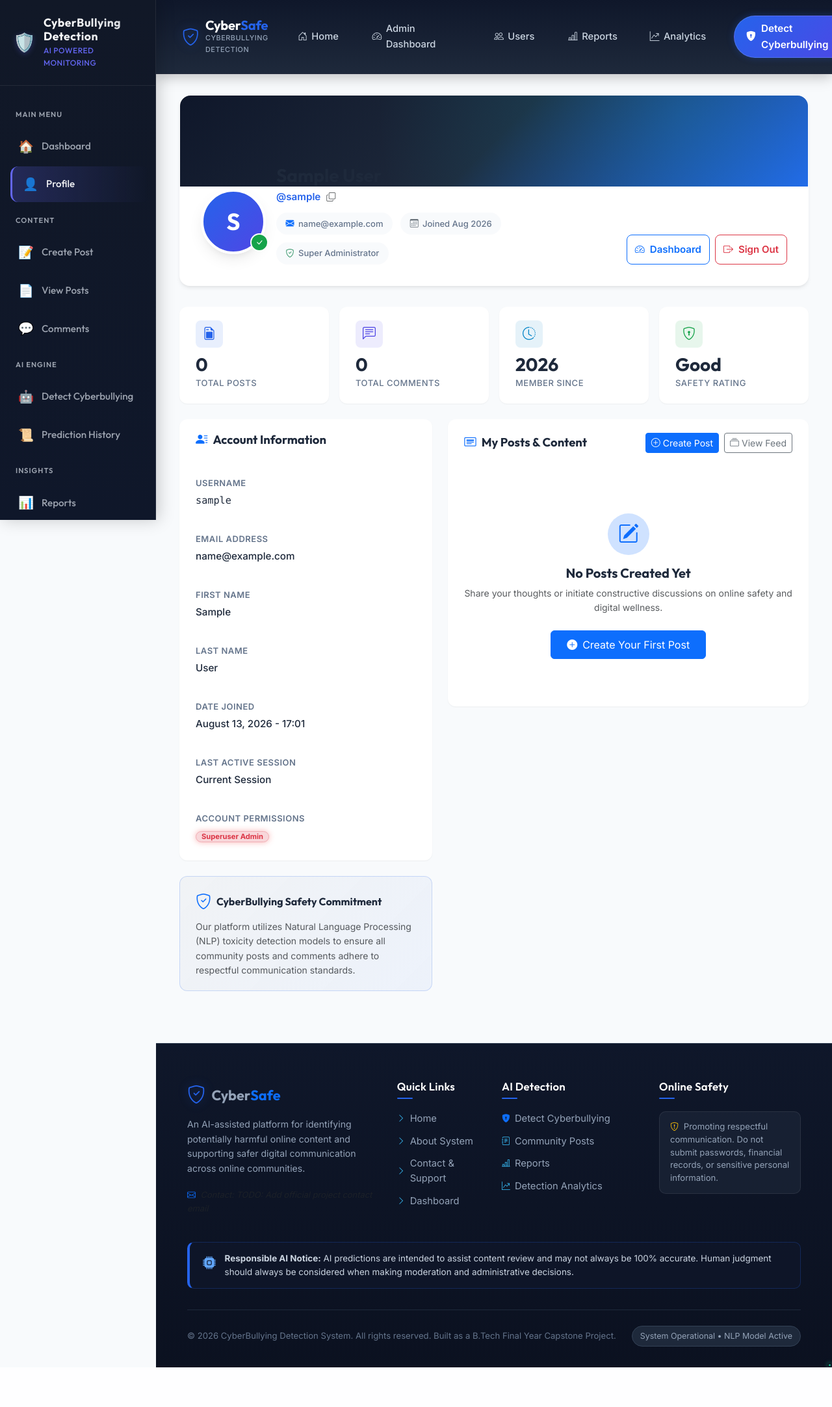
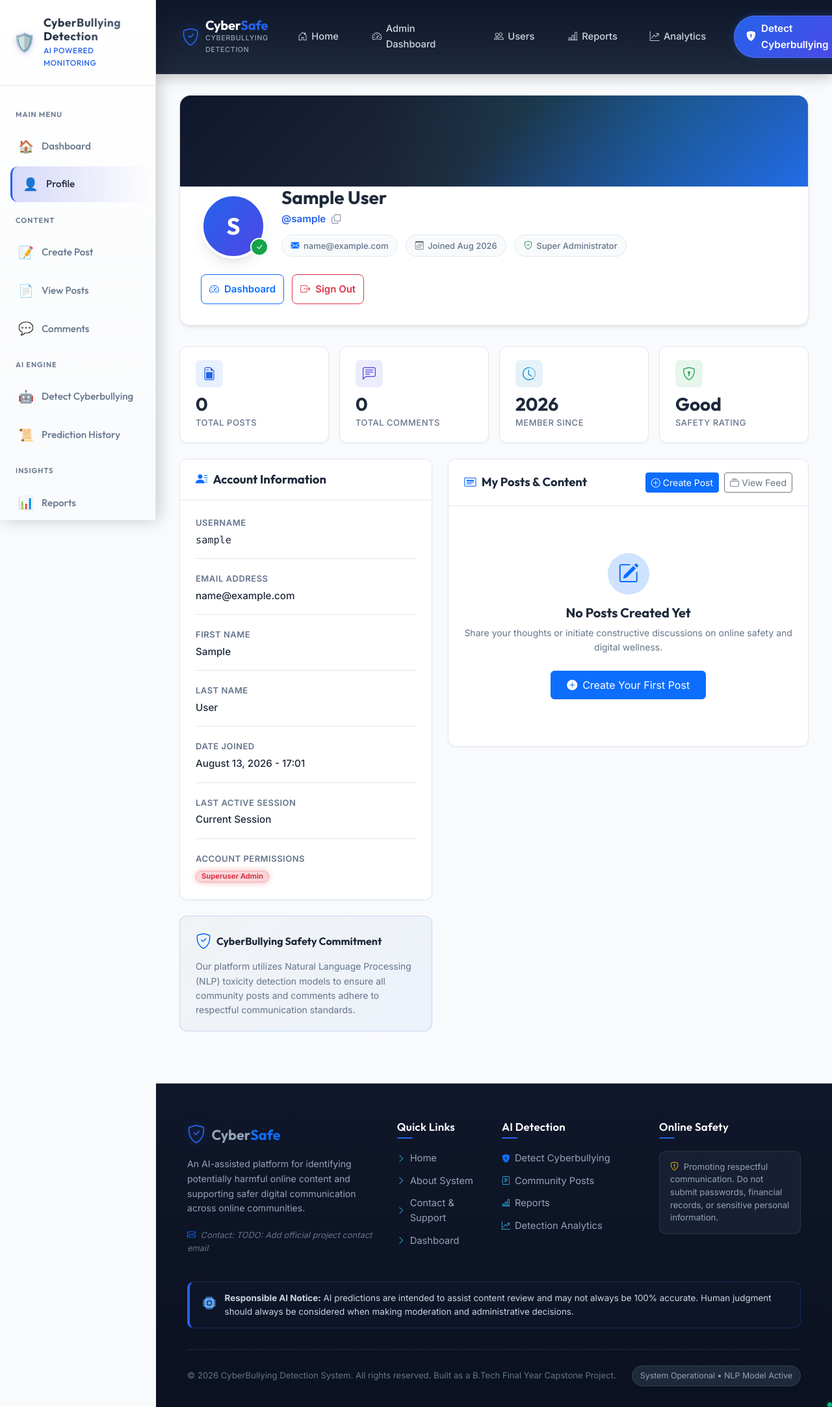
Before and after one commit to gayathriappalreddy23-afk/CyberBullyingDetectionSystem, a Django app: page /accounts/profile/ in a window 1280 px wide. Shown: the whole page at 65% size. Before the commit the page ends 2104 px from the top, so only its background shows below. Run offline with Django 4.2, Linux system fonts and the light colour scheme; the visitor is signed in with stand-in values (Sample User, id 1); data that the repository does not hold is empty; grey boxes are pictures that could not be loaded.

Commit message:
update the changes

```diff
--- a/static/css/about.css
+++ b/static/css/about.css
@@ -42,7 +42,7 @@
    2. Objective & Module Cards
    -------------------------------------------------------------------------- */
 .about-card {
-    background: #FFFFFF;
+    background: var(--card-bg);
     border: 1px solid #E2E8F0;
     border-radius: 16px;
     padding: 1.75rem;
@@ -116,7 +116,7 @@
    4. Tech Stack Badges
    -------------------------------------------------------------------------- */
 .tech-category-card {
-    background: #FFFFFF;
+    background: var(--card-bg);
     border: 1px solid #E2E8F0;
     border-radius: 16px;
     padding: 1.5rem;
@@ -141,7 +141,7 @@
    5. Limitations & Responsible AI Boxes
    -------------------------------------------------------------------------- */
 .limitation-item {
-    background: #FFFFFF;
+    background: var(--card-bg);
     border: 1px solid #E2E8F0;
     border-left: 4px solid #F59E0B;
     border-radius: 12px;
--- a/static/css/dashboard.css
+++ b/static/css/dashboard.css
@@ -551,7 +551,7 @@
     width: 85%;
     height: 100%;
     border-radius: 999px;
-    background: #ffffff;
+    background: var(--card-bg);
     box-shadow: 0 0 8px rgba(255, 255, 255, 0.4);
 }
 
--- a/static/css/home.css
+++ b/static/css/home.css
@@ -137,7 +137,7 @@
    2. Awareness & Problem Section
    -------------------------------------------------------------------------- */
 .awareness-card {
-    background: #FFFFFF;
+    background: var(--card-bg);
     border: 1px solid #E2E8F0;
     border-radius: 16px;
     padding: 1.75rem;
@@ -167,7 +167,7 @@
    3. Workflow Section
    -------------------------------------------------------------------------- */
 .workflow-step-card {
-    background: #FFFFFF;
+    background: var(--card-bg);
     border: 1px solid #E2E8F0;
     border-radius: 16px;
     padding: 1.75rem 1.25rem;
@@ -197,7 +197,7 @@
    4. Features Section
    -------------------------------------------------------------------------- */
 .feature-box {
-    background: #FFFFFF;
+    background: var(--card-bg);
     border: 1px solid #E2E8F0;
     border-radius: 16px;
     padding: 1.5rem;
@@ -227,7 +227,7 @@
    5. Role Cards
    -------------------------------------------------------------------------- */
 .role-card {
-    background: #FFFFFF;
+    background: var(--card-bg);
     border: 1px solid #E2E8F0;
     border-radius: 18px;
     padding: 2rem 1.5rem;
@@ -280,7 +280,7 @@
     font-weight: 600;
     font-size: 1.05rem;
     color: #0F172A;
-    background-color: #FFFFFF;
+    background-color: var(--card-bg);
     padding: 1.2rem 1.5rem;
     box-shadow: none !important;
 }
--- a/static/css/main.css
+++ b/static/css/main.css
@@ -37,10 +37,12 @@
     --background-color: #F8FAFC;
     --card-bg: #FFFFFF;
     --surface-color: #FFFFFF;
+    --input-bg: #FFFFFF;
     --text-color: #1E293B;
     --text-muted: #64748B;
     --border-color: #E2E8F0;
     --border-darker: #CBD5E1;
+    --heading-color: #0F172A;
 
     /* Dark Theme Elements for Navigation & Sidebar */
     --dark-surface: #0F172A;
@@ -73,6 +75,21 @@
     --transition-normal: 0.25s ease;
 }
 
+/* Dark Theme Overrides */
+[data-theme="dark"] {
+    --background-color: #0F172A;
+    --card-bg: #1E293B;
+    --surface-color: #1E293B;
+    --input-bg: #1E293B;
+    --text-color: #F8FAFC;
+    --text-muted: #CBD5E1;
+    --border-color: #334155;
+    --border-darker: #475569;
+    --heading-color: #FFFFFF;
+    --shadow-sm: 0 1px 2px 0 rgba(0, 0, 0, 0.3);
+    --shadow-md: 0 4px 6px -1px rgba(0, 0, 0, 0.4), 0 2px 4px -2px rgba(0, 0, 0, 0.3);
+}
+
 /* --------------------------------------------------------------------------
    2. Reset & Typography
    -------------------------------------------------------------------------- */
@@ -94,12 +111,17 @@ body {
     -webkit-font-smoothing: antialiased;
     -moz-osx-font-smoothing: grayscale;
     overflow-x: hidden;
+    transition: background-color var(--transition-normal), color var(--transition-normal);
+}
+
+.card, .glass-card, .custom-alert, input, textarea, select, button {
+    transition: background-color var(--transition-normal), color var(--transition-normal), border-color var(--transition-normal), box-shadow var(--transition-normal);
 }
 
 h1, h2, h3, h4, h5, h6, .brand-name {
     font-family: var(--font-heading);
     font-weight: 700;
-    color: var(--text-color);
+    color: var(--heading-color);
 }
 
 a {
@@ -110,6 +132,46 @@ a {
 
 a:hover {
     color: var(--primary-hover);
+}
+
+/* Override Bootstrap Utility Classes for Theme Support */
+.text-dark, .text-black, .text-body {
+    color: var(--text-color) !important;
+}
+
+.text-muted {
+    color: var(--text-muted) !important;
+}
+
+.bg-white {
+    background-color: var(--card-bg) !important;
+}
+
+.bg-light {
+    background-color: var(--background-color) !important;
+}
+
+/* --------------------------------------------------------------------------
+   3. Forms & Tables Theme Support
+   -------------------------------------------------------------------------- */
+input, textarea, select, option {
+    background-color: var(--input-bg);
+    color: var(--text-color);
+    border-color: var(--border-color);
+}
+
+table {
+    color: var(--text-color);
+    background-color: var(--card-bg);
+}
+
+th {
+    color: var(--heading-color);
+}
+
+td, tr {
+    color: var(--text-color);
+    border-color: var(--border-color);
 }
 
 /* --------------------------------------------------------------------------
--- a/static/css/posts.css
+++ b/static/css/posts.css
@@ -411,7 +411,7 @@ textarea.form-control {
 .img-preview-current {
     object-fit: contain;
     border: 2px solid var(--bs-gray-200, #E2E8F0);
-    background-color: #fff;
+    background-color: var(--card-bg);
     padding: 0.25rem;
 }
 
--- a/static/css/profile.css
+++ b/static/css/profile.css
@@ -9,17 +9,15 @@
 }
 
 /* Header Banner Card */
-.profile-header-card {
-    background: var(--card-bg, #FFFFFF);
+.profile-card {
+    background-color: var(--card-bg);
     border: 1px solid var(--border-color, #E2E8F0);
     border-radius: var(--radius-lg, 16px);
     box-shadow: var(--shadow-md, 0 4px 6px -1px rgba(0, 0, 0, 0.08));
-    /* Removed overflow:hidden — it was clipping the avatar and username */
-    overflow: visible;
     margin-bottom: 2rem;
 }
 
-.profile-cover-banner {
+.profile-cover {
     height: 140px;
     background: linear-gradient(135deg, #0F172A 0%, #1E293B 50%, #2563EB 100%);
     position: relative;
@@ -27,28 +25,35 @@
     overflow: hidden;
 }
 
-.profile-cover-banner::after {
+.profile-cover::after {
     content: '';
     position: absolute;
     inset: 0;
     background: radial-gradient(circle at 80% 20%, rgba(6, 182, 212, 0.2) 0%, transparent 60%);
 }
 
-.profile-header-content {
+.profile-body {
     padding: 0 2rem 2rem 2rem;
-    position: relative;
-    /* Avatar overlaps cover by ~50px: half of 100px avatar = 50px */
-    margin-top: -50px;
-    /* Ensure content is on top of the cover */
-    z-index: 2;
+    display: flex;
+    justify-content: space-between;
+    align-items: flex-end;
+    flex-wrap: wrap;
+    gap: 1.5rem;
 }
 
-.profile-avatar-wrapper {
+.profile-main {
+    display: flex;
+    align-items: flex-end;
+    gap: 1.5rem;
+}
+
+.profile-avatar {
     position: relative;
     display: inline-block;
-    margin-bottom: 1rem;
-    /* Ensure avatar sits on top of the cover gradient */
+    /* Pull only the avatar up slightly to overlap the cover */
+    margin-top: -40px;
     z-index: 3;
+    flex-shrink: 0;
 }
 
 .profile-avatar-circle {
@@ -76,22 +81,25 @@
     border-radius: 50%;
     background-color: var(--success-color, #16A34A);
     color: #FFFFFF;
-    border: 2.5px solid #FFFFFF;
+    border: 2.5px solid var(--card-bg);
     display: flex;
     align-items: center;
     justify-content: center;
     font-size: 0.75rem;
 }
 
+.profile-info {
+    position: relative;
+    z-index: 2;
+    padding-bottom: 0.2rem;
+}
+
 .profile-user-name {
     font-family: var(--font-heading, 'Outfit', sans-serif);
     font-size: 1.75rem;
     font-weight: 700;
-    /* Use a dark color — text sits on white card area below the cover */
-    color: var(--text-color, #1E293B);
+    color: var(--text-color);
     margin-bottom: 0.25rem;
-    position: relative;
-    z-index: 3;
 }
 
 .profile-user-handle {
@@ -249,11 +257,18 @@
 
 .info-value {
     font-size: 0.95rem;
-    color: var(--text-color, #1E293B);
+    color: var(--text-color);
     font-weight: 500;
 }
 
 /* Quick Action Buttons */
+.profile-actions {
+    display: flex;
+    gap: 0.75rem;
+    flex-wrap: wrap;
+    flex-shrink: 0;
+}
+
 .profile-action-btn {
     height: 46px;
     border-radius: var(--radius-sm, 8px);
--- /dev/null
+++ b/static/js/theme.js
@@ -0,0 +1,46 @@
+/**
+ * Theme toggling logic
+ */
+document.addEventListener('DOMContentLoaded', () => {
+    const themeToggleBtn = document.getElementById('themeToggle');
+
+    // Check if the toggle button exists on the page
+    if (themeToggleBtn) {
+
+        // Function to update the icon based on current theme
+        const updateIcon = (theme) => {
+            if (theme === 'dark') {
+                themeToggleBtn.innerHTML = '☀️';
+                themeToggleBtn.setAttribute('aria-label', 'Switch to light mode');
+                themeToggleBtn.setAttribute('title', 'Switch to light mode');
+            } else {
+                themeToggleBtn.innerHTML = '🌙';
+                themeToggleBtn.setAttribute('aria-label', 'Switch to dark mode');
+                themeToggleBtn.setAttribute('title', 'Switch to dark mode');
+            }
+        };
+
+        // Determine current theme (from data attribute set by head script)
+        const currentTheme = document.documentElement.getAttribute('data-theme') || 'light';
+        updateIcon(currentTheme);
+
+        // Add click listener
+        themeToggleBtn.addEventListener('click', () => {
+            const isDark = document.documentElement.getAttribute('data-theme') === 'dark';
+            const newTheme = isDark ? 'light' : 'dark';
+
+            // Set the attribute
+            if (newTheme === 'dark') {
+                document.documentElement.setAttribute('data-theme', 'dark');
+            } else {
+                document.documentElement.removeAttribute('data-theme');
+            }
+
+            // Save to local storage
+            localStorage.setItem('theme', newTheme);
+
+            // Update the icon
+            updateIcon(newTheme);
+        });
+    }
+});
--- a/templates/accounts/profile.html
+++ b/templates/accounts/profile.html
@@ -4,7 +4,7 @@
 {% block title %}My Profile | CyberBullying Detection System{% endblock title %}
 
 {% block extra_css %}
-    <link rel="stylesheet" href="{% static 'css/profile.css' %}">
+    <link rel="stylesheet" href="{% static 'css/profile.css' %}?v=2.0">
 {% endblock extra_css %}
 
 {% block content %}
@@ -13,15 +13,11 @@
     <!-- ========================================================================= -->
     <!-- 1. PROFILE HEADER BANNER & USER IDENTITY CARD                             -->
     <!-- ========================================================================= -->
-    <div class="profile-header-card">
-        <div class="profile-cover-banner"></div>
-        <div class="profile-header-content">
-            <div class="row align-items-end g-3">
-
-                <!-- Avatar & Identity Info -->
-                <div class="col-md-8">
-                    <div class="d-flex flex-column flex-sm-row align-items-center align-items-sm-end gap-3 text-center text-sm-start">
-                        <div class="profile-avatar-wrapper">
+    <div class="profile-card">
+        <div class="profile-cover"></div>
+        <div class="profile-body">
+            <div class="profile-main">
+                <div class="profile-avatar">
                     <div class="profile-avatar-circle">
                         {{ request.user.username|slice:":1"|upper }}
                     </div>
@@ -29,8 +25,7 @@
                         <i class="bi bi-check-lg" aria-hidden="true"></i>
                     </span>
                 </div>
-
-                        <div>
+                <div class="profile-info">
                     <h1 class="profile-user-name">
                         {% if request.user.get_full_name %}
                             {{ request.user.get_full_name }}
@@ -38,7 +33,7 @@
                             {{ request.user.username }}
                         {% endif %}
                     </h1>
-                            <div class="profile-user-handle d-flex align-items-center justify-content-center justify-content-sm-start gap-2">
+                    <div class="profile-user-handle d-flex align-items-center gap-2">
                         <span>@{{ request.user.username }}</span>
                         <button type="button" class="btn btn-sm btn-link p-0 text-muted text-decoration-none" id="copyHandleBtn" data-handle="@{{ request.user.username }}" title="Copy handle">
                             <i class="bi bi-copy" aria-hidden="true"></i>
@@ -67,11 +62,8 @@
                     </div>
                 </div>
             </div>
-                </div>
 
-                <!-- Action Controls (Dashboard & Logout) -->
-                <div class="col-md-4 text-center text-md-end">
-                    <div class="d-flex flex-wrap gap-2 justify-content-center justify-content-md-end">
+            <div class="profile-actions">
                 <a href="{% url 'dashboard:user_dashboard' %}" class="btn btn-outline-primary profile-action-btn">
                     <i class="bi bi-speedometer2" aria-hidden="true"></i>
                     <span>Dashboard</span>
@@ -84,9 +76,6 @@
                         <span>Sign Out</span>
                     </button>
                 </form>
-                    </div>
-                </div>
-
             </div>
         </div>
     </div>
--- a/templates/base.html
+++ b/templates/base.html
@@ -23,7 +23,7 @@
     <link href="https://cdn.jsdelivr.net/npm/bootstrap-icons@1.11.3/font/bootstrap-icons.min.css" rel="stylesheet">
 
     <!-- 4. Global CSS Stylesheet (Cache-busted with ?v=1.1) -->
-    <link rel="stylesheet" href="{% static 'css/main.css' %}?v=1.1">
+    <link rel="stylesheet" href="{% static 'css/main.css' %}?v=2.0">
     <link rel="stylesheet" href="{% static 'css/navbar.css' %}?v=1.1">
     <link rel="stylesheet" href="{% static 'css/footer.css' %}?v=1.1">
     <link rel="stylesheet" href="{% static 'css/home.css' %}?v=1.1">
@@ -33,6 +33,20 @@
     <!-- 5. Page-Specific CSS & Head Blocks -->
     {% block extra_head %}{% endblock extra_head %}
     {% block extra_css %}{% endblock extra_css %}
+
+    <!-- 6. Theme Anti-Flash Script (Blocking) -->
+    <script>
+        (function() {
+            try {
+                var savedTheme = localStorage.getItem('theme');
+                if (savedTheme) {
+                    document.documentElement.setAttribute('data-theme', savedTheme);
+                } else if (window.matchMedia && window.matchMedia('(prefers-color-scheme: dark)').matches) {
+                    document.documentElement.setAttribute('data-theme', 'dark');
+                }
+            } catch (e) {}
+        })();
+    </script>
 </head>
 <body class="{% block body_class %}{% endblock body_class %}" data-safe-count="{% if safe_count %}{{ safe_count }}{% elif safe_content_count %}{{ safe_content_count }}{% else %}0{% endif %}" data-bullying-count="{% if bullying_count %}{{ bullying_count }}{% elif bullying_content_count %}{{ bullying_content_count }}{% else %}0{% endif %}">
 
@@ -104,6 +118,7 @@
     <!-- 8. Global JavaScript Bundle -->
     <script src="https://cdn.jsdelivr.net/npm/bootstrap@5.3.3/dist/js/bootstrap.bundle.min.js" integrity="sha384-YvpcrYf0tY3lHB60NNkmXc5s9fDVZLESaAA55NDzOxhy9GkcIdslK1eN7N6jIeHz" crossorigin="anonymous"></script>
     <script src="{% static 'js/main.js' %}"></script>
+    <script src="{% static 'js/theme.js' %}"></script>
 
     <!-- 9. Page-Specific JavaScript Blocks -->
     {% block extra_js %}{% endblock extra_js %}
--- a/templates/dashboard/admin_dashboard.html
+++ b/templates/dashboard/admin_dashboard.html
@@ -12,7 +12,7 @@
         <div class="row align-items-center g-4">
             <div class="col-lg-8">
                 <p class="eyebrow">Administrator Dashboard</p>
-                <h1 id="admin-welcome-title">Welcome back, {% if user and user.username %}{{ user.username }}{% else %}Administrator{% endif %} 👋</h1>
+                <h1 id="admin-welcome-title">Welcome , {% if user and user.username %}{{ user.username }}{% else %}Administrator{% endif %} 👋</h1>
                 <p>Monitor and manage the CyberBullying Detection System.</p>
             </div>
             <div class="col-lg-4 text-lg-end">
--- a/templates/includes/navbar.html
+++ b/templates/includes/navbar.html
@@ -179,6 +179,11 @@
             <!-- 4. Right Controls Section (Auth / Account) -->
             <div class="d-flex align-items-center gap-3 mt-3 mt-lg-0">
 
+                <!-- Theme Toggle Button -->
+                <button id="themeToggle" type="button" class="btn btn-link text-white text-decoration-none p-2 fs-5" aria-label="Toggle dark mode" title="Toggle dark mode">
+                    🌙
+                </button>
+
                 {% if not user.is_authenticated %}
                     <!-- GUEST CONTROLS: LOGIN & REGISTER -->
                     <a href="{% url 'accounts:login' %}" class="btn btn-outline-light btn-sm px-3 rounded-pill">
--- a/templates/includes/sidebar.html
+++ b/templates/includes/sidebar.html
@@ -1,24 +1,39 @@
 <style>
 @import url('https://fonts.googleapis.com/css2?family=Outfit:wght@300;400;500;600;700&display=swap');
 
-:root {
-    --sidebar-bg: #111827;
-    --text-primary: #f3f4f6;
-    --text-secondary: #9ca3af;
-    --accent: #6366f1;
-    --danger: #ef4444;
-    --success: #10b981;
-    --border-color: rgba(255, 255, 255, 0.08);
-    --hover-bg: rgba(255, 255, 255, 0.05);
+/* Sidebar Light Theme (Default) */
+.app-sidebar-wrapper {
+    --sidebar-bg-top: #ffffff;
+    --sidebar-bg-bottom: #f8fafc;
+    --sb-text-primary: #1e293b;
+    --sb-text-secondary: #64748b;
+    --sb-border: #e2e8f0;
+    --sb-hover: rgba(15, 23, 42, 0.05);
+    --sb-accent: #2563eb;
+    --sb-danger: #dc2626;
+    --sb-success: #16a34a;
+}
+
+/* Sidebar Dark Theme */
+[data-theme="dark"] .app-sidebar-wrapper {
+    --sidebar-bg-top: #111827;
+    --sidebar-bg-bottom: #0f172a;
+    --sb-text-primary: #f3f4f6;
+    --sb-text-secondary: #9ca3af;
+    --sb-border: rgba(255, 255, 255, 0.08);
+    --sb-hover: rgba(255, 255, 255, 0.05);
+    --sb-accent: #6366f1;
+    --sb-danger: #ef4444;
+    --sb-success: #10b981;
 }
 
 .premium-sidebar {
     font-family: 'Outfit', sans-serif;
     width: var(--sidebar-width);
     height: 100vh;
-    background: linear-gradient(180deg, #111827 0%, #0f172a 100%);
-    border-right: 1px solid var(--border-color);
-    color: var(--text-primary);
+    background: linear-gradient(180deg, var(--sidebar-bg-top) 0%, var(--sidebar-bg-bottom) 100%);
+    border-right: 1px solid var(--sb-border);
+    color: var(--sb-text-primary);
     display: flex;
     flex-direction: column;
     box-shadow: 4px 0 24px rgba(0, 0, 0, 0.2);
@@ -30,14 +45,14 @@
 .premium-sidebar::-webkit-scrollbar { width: 6px; }
 .premium-sidebar::-webkit-scrollbar-track { background: transparent; }
 .premium-sidebar::-webkit-scrollbar-thumb {
-    background: var(--border-color);
+    background: var(--sb-border);
     border-radius: 10px;
 }
-.premium-sidebar::-webkit-scrollbar-thumb:hover { background: var(--text-secondary); }
+.premium-sidebar::-webkit-scrollbar-thumb:hover { background: var(--sb-text-secondary); }
 
 .sidebar-header {
     padding: 24px 20px;
-    border-bottom: 1px solid var(--border-color);
+    border-bottom: 1px solid var(--sb-border);
     display: flex;
     align-items: center;
     gap: 12px;
@@ -59,14 +74,14 @@
     letter-spacing: 0.5px;
     margin: 0;
     line-height: 1.2;
-    background: linear-gradient(to right, #ffffff, #d1d5db);
+    background: linear-gradient(to right, var(--sb-text-primary), var(--sb-text-secondary));
     -webkit-background-clip: text;
     -webkit-text-fill-color: transparent;
 }
 
 .brand-tagline {
     font-size: 0.75rem;
-    color: var(--accent);
+    color: var(--sb-accent);
     font-weight: 500;
     margin-top: 2px;
     text-transform: uppercase;
@@ -83,7 +98,7 @@
 
 .nav-section-title {
     font-size: 0.7rem;
-    color: var(--text-secondary);
+    color: var(--sb-text-secondary);
     text-transform: uppercase;
     letter-spacing: 1px;
     font-weight: 600;
@@ -95,7 +110,7 @@
     align-items: center;
     padding: 12px 16px;
     border-radius: 12px;
-    color: var(--text-secondary);
+    color: var(--sb-text-secondary);
     text-decoration: none;
     font-weight: 500;
     font-size: 0.95rem;
@@ -118,13 +133,13 @@
 
 .nav-item:hover::before, .nav-item.active::before { width: 100%; }
 .nav-item:hover, .nav-item.active {
-    color: var(--text-primary);
-    background: var(--hover-bg);
+    color: var(--sb-text-primary);
+    background: var(--sb-hover);
     transform: translateX(4px);
 }
 
 .nav-item.active {
-    border-left: 3px solid var(--accent);
+    border-left: 3px solid var(--sb-accent);
     background: linear-gradient(90deg, rgba(99,102,241,0.15) 0%, transparent 100%);
 }
 
@@ -189,8 +204,8 @@
     right: 0;
     width: 12px;
     height: 12px;
-    background: var(--success);
-    border: 2px solid var(--sidebar-bg);
+    background: var(--sb-success);
+    border: 2px solid var(--sidebar-bg-bottom);
     border-radius: 50%;
     box-shadow: 0 0 8px rgba(16, 185, 129, 0.6);
 }
```
Also changed, not shown: other parts of static/css/profile.css (+29 -15 lines), other parts of templates/includes/sidebar.html (+14 -14 lines), 1 other file. Lines whose indentation alone changed are shown as unchanged.
